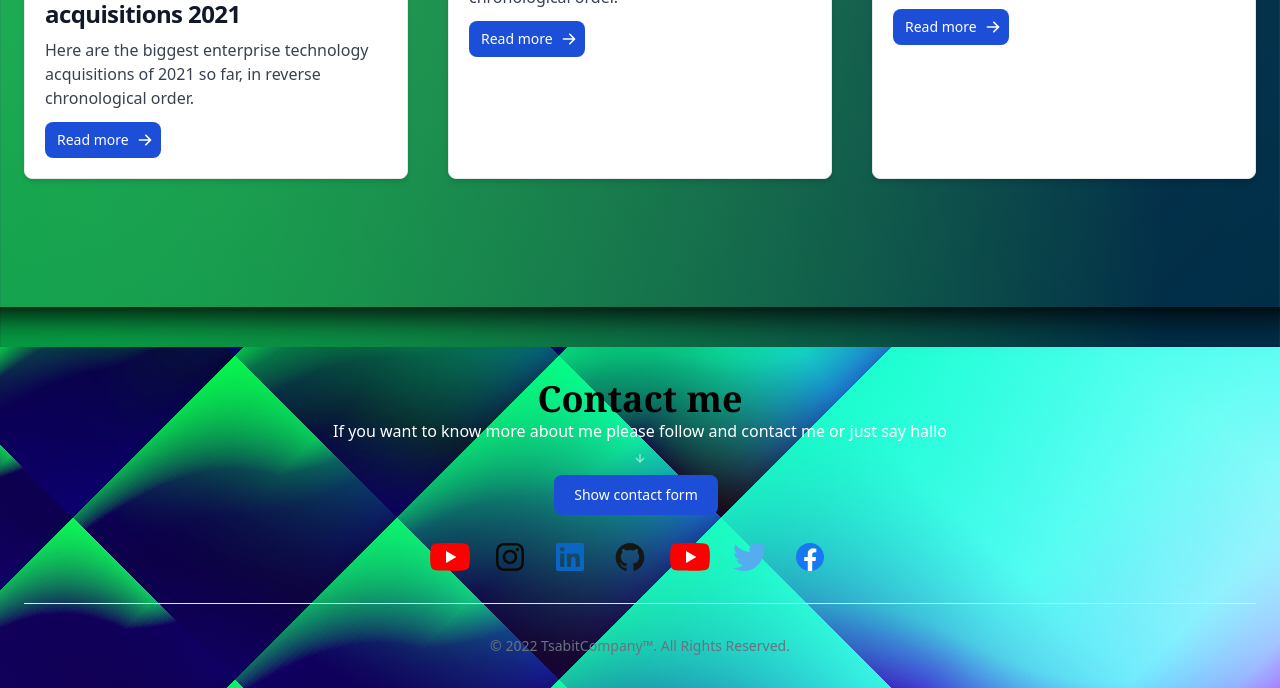
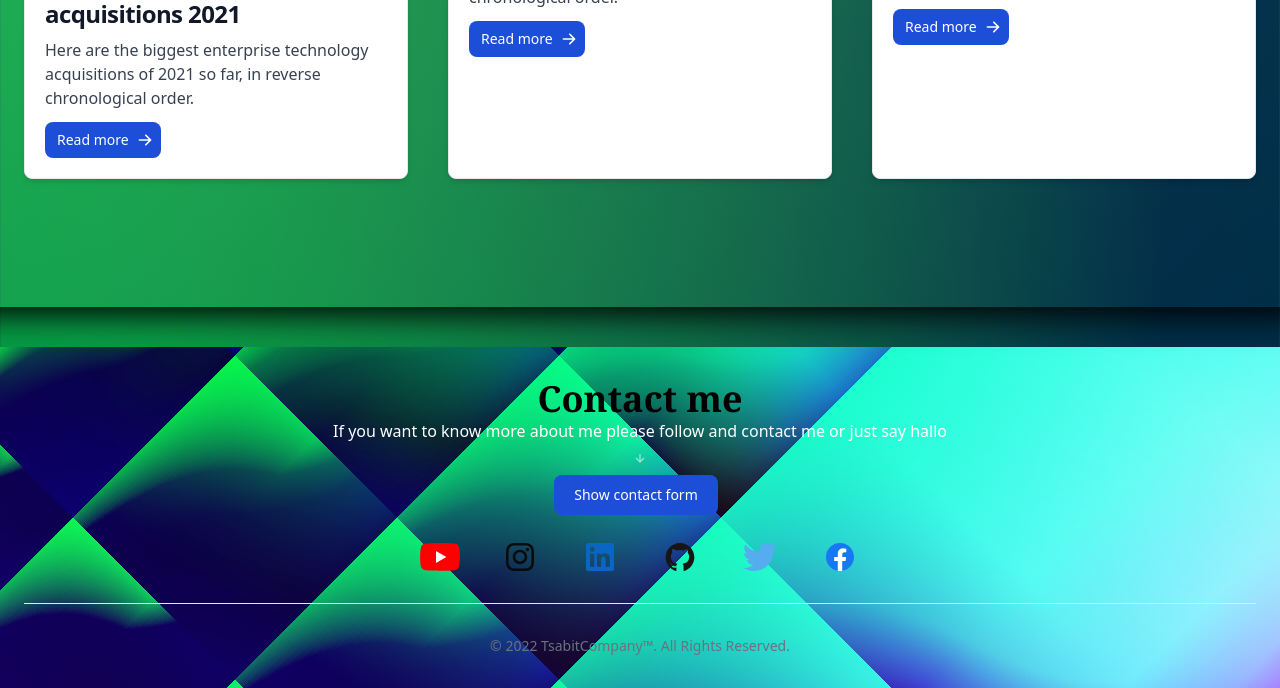
Before and after one commit to sabitmohamad/Portofolio-Tailwind, a website: page index.html in a window 1280 px wide. Shown: the part 5098-5786 px from the top of the page. Drawn offline with nearby package versions, Linux system fonts and the light colour scheme.

Commit message:
ini adalah revisi

```diff
--- a/index.html
+++ b/index.html
@@ -421,13 +421,12 @@
       </div>
       <div class="mt-5">
         <ul class="flex justify-center">
-          <a class="pr-5" href=""><li><img class="w-10 h-7" src="youtube-icon.svg" alt=""></li></a>
-          <a class="pr-5" href=""><li><img class="w-10 h-7" src="instagram-icon.svg" alt=""></li></a>
-          <a class="pr-5" href=""><li><img class="w-10 h-7" src="linkedin-icon.svg" alt=""></li></a>
-          <a class="pr-5" href=""><li><img class="w-10 h-7" src="github-icon.svg" alt=""></li></a>
-          <a class="pr-5" href=""><li><img class="w-10 h-7" src="youtube-icon.svg" alt=""></li></a>
-          <a class="pr-5" href=""><li><img class="w-10 h-7" src="twitter.svg" alt=""></li></a>
-          <a class="pr-5" href=""><li><img class="w-10 h-7" src="facebook.svg" alt=""></li></a>
+          <a class="pr-5 pl-5" href=""><li><img class="w-10 h-7" src="youtube-icon.svg" alt=""></li></a>
+          <a class="pr-5 pl-5" href=""><li><img class="w-10 h-7" src="instagram-icon.svg" alt=""></li></a>
+          <a class="pr-5 pl-5" href=""><li><img class="w-10 h-7" src="linkedin-icon.svg" alt=""></li></a>
+          <a class="pr-5 pl-5" href=""><li><img class="w-10 h-7" src="github-icon.svg" alt=""></li></a>
+          <a class="pr-5 pl-5" href=""><li><img class="w-10 h-7" src="twitter.svg" alt=""></li></a>
+          <a class="pr-5 pl-5" href=""><li><img class="w-10 h-7" src="facebook.svg" alt=""></li></a>
 
         </ul>
       </div>
```
